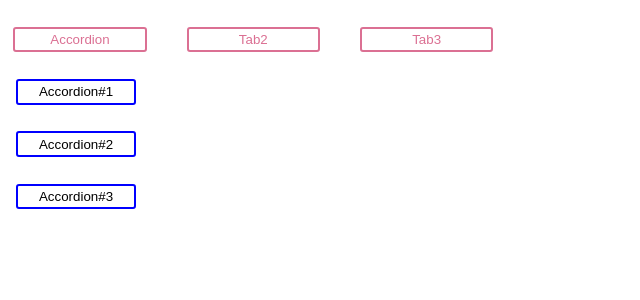
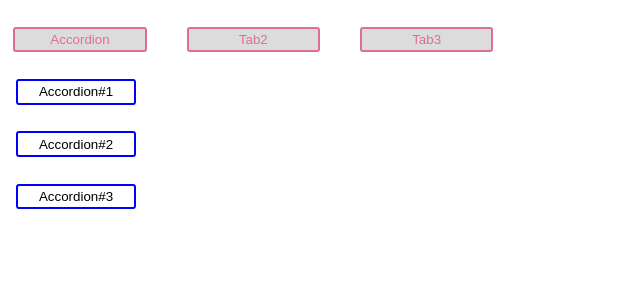
Before and after one commit to AleksandrRyabyshev/newRepository, a React (Create React App) app: page / in a window 1280 px wide. Shown: the top 300 px of the page, without its empty margins (0-640 px from the left). Built offline with nearby package versions, Linux system fonts and the light colour scheme.

Commit message:
Create new concept Accordion and Tabs Complete v2.0

```diff
--- a/src/Css/App/appStyle.js
+++ b/src/Css/App/appStyle.js
@@ -6,12 +6,11 @@ export const StyleContentDiv = styled.div`
 
 export const StyleButton = styled.button`
   min-width: 10em;
-  background: transparent;
   border-radius: 3px;
   border: 2px solid palevioletred;
   color: palevioletred;
   margin: 2em 2em 0em 1em;
   padding: 0.25em 1em;
+  background: #DCDCDC;
    &:hover {
-    background: #DCDCDC;
-  }`
+    background: transparent;}`
--- a/src/constants/Tabs/tabs.js
+++ b/src/constants/Tabs/tabs.js
@@ -1,3 +1,9 @@
+import React, { Component } from 'react';
+// Components
+import AccordionTab from '../../components/Tabs/AccordionTab';
+import SecondTab from '../../components/Tabs/SecondTab';
+import ThirdTab from '../../components/Tabs/ThirdTab';
+
 const keyTabs = {
     keyTab1: 'AccordionTab',
     keyTab2: 'SecondTab',
@@ -5,7 +11,7 @@ const keyTabs = {
 };
 
 export const titleAndKeyTabs = [
-    { titleTab: 'Accordion', keyTab: keyTabs.keyTab1 },
-    { titleTab: 'Tab2', keyTab: keyTabs.keyTab2 },
-    { titleTab: 'Tab3', keyTab: keyTabs.keyTab3 },
+    { titleTab: 'Accordion', keyTab: keyTabs.keyTab1, contentTab: <AccordionTab/> },
+    { titleTab: 'Tab2', keyTab: keyTabs.keyTab2, contentTab: <SecondTab/> },
+    { titleTab: 'Tab3', keyTab: keyTabs.keyTab3, contentTab: <ThirdTab/> },
 ];
--- a/src/containers/App.js
+++ b/src/containers/App.js
@@ -2,8 +2,8 @@ import React, { Component } from 'react';
 import renderHTML from 'react-render-html';
 // Components
 import AccordionTab from '../components/Tabs/AccordionTab';
-import SecondTab from '../components/Tabs/SecondTab';
-import ThirdTab from '../components/Tabs/ThirdTab';
+//import SecondTab from '../components/Tabs/SecondTab';
+//import ThirdTab from '../components/Tabs/ThirdTab';
 // Constants
 import { titleAndKeyTabs } from '../constants/Tabs/tabs';
 // Css
@@ -12,20 +12,15 @@ import '../App.css';
 
 class Tabs extends Component {
   state = {
-      itemTab: null,
-      isActive: false,
+      isActive: 'AccordionTab',
   };
 
     clickTab = (keyTab) => () => {
-        this.setState( (state) => ({itemTab: keyTab, isActive: !state.isActive}), () => console.log(this.state.itemTab))
-  };
-
-  // clickTab = (keyTab) => () => {
-  //     this.setState( {itemTab: keyTab}, () => console.log(this.state.itemTab))
-  // };
+        this.setState({isActive: keyTab});
+    }
 
   render () {
-      const { itemTab, isActive } = this.state;
+      const { isActive } = this.state;
       return (
             <div>
                 {titleAndKeyTabs.map(( item, idx ) => (
@@ -33,19 +28,10 @@ class Tabs extends Component {
                 ))}
 
                 <StyleContentDiv>
-                { isActive &&  (itemTab === 'AccordionTab') ? <AccordionTab/>
-                : (itemTab === 'SecondTab') ? <SecondTab/>
-                : (itemTab === 'ThirdTab') ? <ThirdTab/>
-                : <AccordionTab/> }
+                    {titleAndKeyTabs.map(idx => (
+                        <div key={idx.keyTab}> { isActive === idx.keyTab && idx.contentTab } </div>
+                    ))}
                 </StyleContentDiv>
-
-            {/*<StyleContentDiv>*/}
-                {/*{ isActive && <AccordionTab key={itemTab}/> }*/}
-                {/*{ isActive && <SecondTab key={itemTab}/> }*/}
-                {/*{ isActive && <ThirdTab key={itemTab}/> }*/}
-            {/*</StyleContentDiv>*/}
-
-
             </div>
       )
   }
```
Also changed, not shown: src/components/Tabs/AccordionTab.js (+0 -26 lines). Lines whose indentation alone changed are shown as unchanged.
